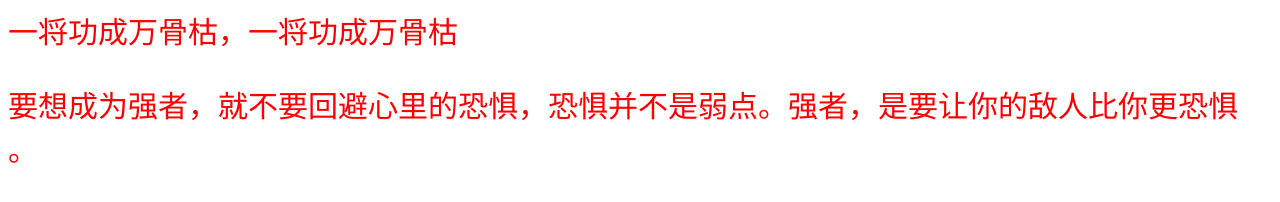
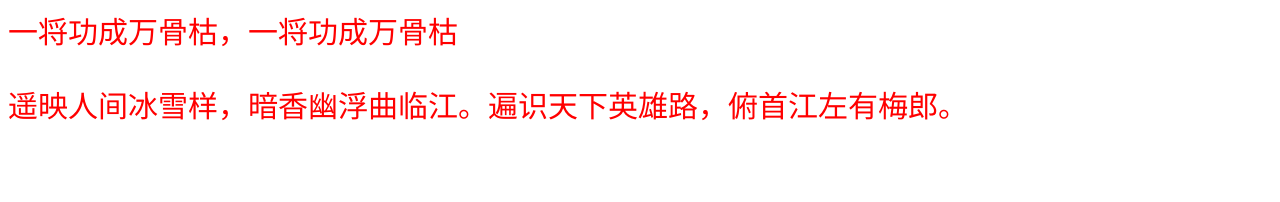
Before and after one commit to clouddawn/git-demo-1, a plain HTML site: page index.html in a window 1280 px wide. Drawn offline with Linux system fonts and the light colour scheme.

Commit message:
添加了一句琅琊榜经典台词

```diff
--- a/index.html
+++ b/index.html
@@ -9,7 +9,7 @@
 <body>
     一将功成万骨枯，一将功成万骨枯
     <p>
-        要想成为强者，就不要回避心里的恐惧，恐惧并不是弱点。强者，是要让你的敌人比你更恐惧 。
+        遥映人间冰雪样，暗香幽浮曲临江。遍识天下英雄路，俯首江左有梅郎。
     </p>
 </body>
 </html>
```
